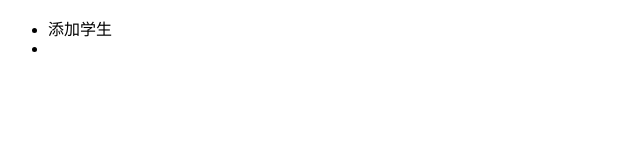
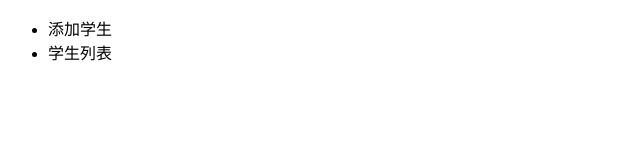
Before and after one commit to Marry-wang/student, a plain HTML site: page index.html in a window 1280 px wide. Shown: the whole page, without its empty margins (0-640 px from the left). Drawn offline with Linux system fonts and the light colour scheme.

Commit message:
index.html

```diff
--- a/index.html
+++ b/index.html
@@ -7,7 +7,8 @@
     <body>
         <ul>
             <li>添加学生</li>
-            <li></li>
+            <li>学生列表</li>
+
         </ul>
     </body>
 </html>
```
